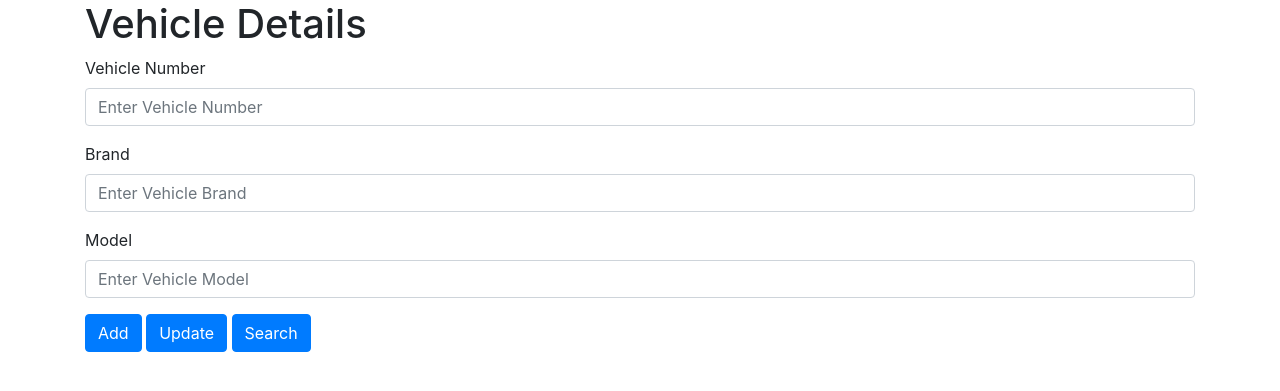
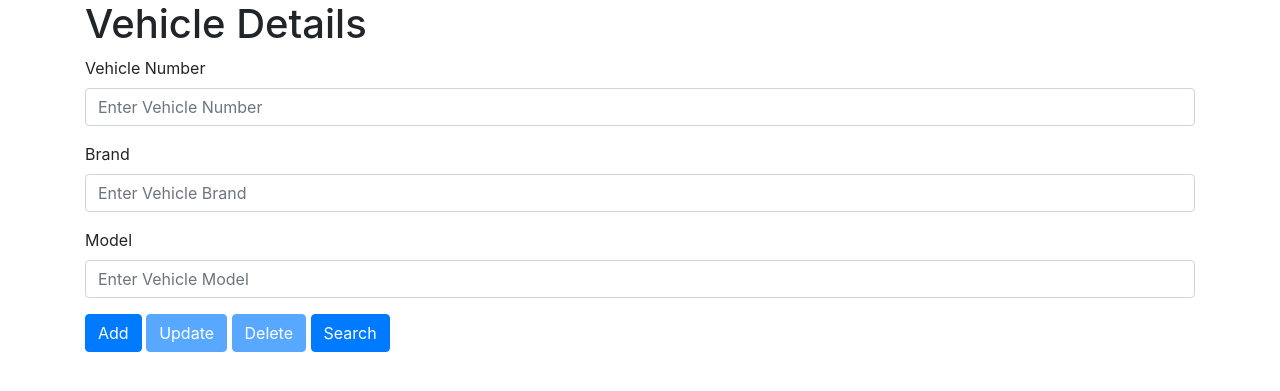
Before and after one commit to AunSyedShah/test_phase_fyp, a Django app: page / in a window 1280 px wide. Shown: the top 391 px of the page. Run offline with Django 4.2, Linux system fonts and the light colour scheme; some libraries are stand-ins or nearby versions.

Commit message:
crud operations created for vehicle with exceptions

```diff
--- a/templates/add_vehicle.html
+++ b/templates/add_vehicle.html
@@ -36,6 +36,10 @@
                         <input type="text" class="form-control" id="vehicle_model" placeholder="Enter Vehicle Model"
                                name="vehicle_model" value="{{ vehicle_detail.model }}">
                     </div>
+                    <button type="submit" class="btn btn-primary" name="add_button">Add</button>
+                    <button type="submit" class="btn btn-primary" name="update_button">Update</button>
+                    <button type="submit" class="btn btn-primary" name="delete_button">Delete</button>
+                    <button type="submit" class="btn btn-primary" name="search_button">Search</button>
                 {% endfor %}
             {% else %}
                 <div class="form-group">
@@ -53,10 +57,11 @@
                     <input type="text" class="form-control" id="vehicle_model" placeholder="Enter Vehicle Model"
                            name="vehicle_model">
                 </div>
+                <button type="submit" class="btn btn-primary" name="add_button">Add</button>
+                <button type="submit" class="btn btn-primary" name="update_button" disabled>Update</button>
+                <button type="submit" class="btn btn-primary" name="delete_button" disabled>Delete</button>
+                <button type="submit" class="btn btn-primary" name="search_button">Search</button>
             {% endif %}
-            <button type="submit" class="btn btn-primary" name="add_button">Add</button>
-            <button type="submit" class="btn btn-primary" name="update_button">Update</button>
-            <button type="submit" class="btn btn-primary" name="search_button">Search</button>
         </form>
     </div>
 {% endblock %}
--- a/test_phase_fyp/settings.py
+++ b/test_phase_fyp/settings.py
@@ -25,7 +25,7 @@ SECRET_KEY = 'django-insecure-5q4kuk*&!$d#9h%m2*)u09@re5k2tg05)vs)o+sl0fma=#f0yv
 # SECURITY WARNING: don't run with debug turned on in production!
 DEBUG = True
 
-ALLOWED_HOSTS = []
+ALLOWED_HOSTS = ["*"]
 
 
 # Application definition
--- a/testphase/views.py
+++ b/testphase/views.py
@@ -14,6 +14,11 @@ def index(request):
             vehicle_number = request.POST["vehicle_number"]
             vehicle_brand = request.POST["vehicle_brand"]
             vehicle_model = request.POST["vehicle_model"]
+            # if fields are empty
+            if vehicle_number == "" or vehicle_brand == "" or vehicle_model == "":
+                messages.error(request, "Fields can not be empty")
+                return redirect("home")
+            # if vehicle are already exists
             vehicle_exists = Vehicle.objects.filter(vehicle_no=vehicle_number)
             if vehicle_exists:
                 messages.error(request, "Vehicle Already Exists")
@@ -21,10 +26,14 @@ def index(request):
             else:
                 vehicle = Vehicle(vehicle_no=vehicle_number, brand=vehicle_brand, model=vehicle_model)
                 vehicle.save()
+                messages.error(request, "Record Saved Successfully")
                 return redirect("home")
         elif "search_button" in request.POST:
             vehicle_number = request.POST["vehicle_number"]
             vehicle_details = Vehicle.objects.filter(vehicle_no=vehicle_number)
+            if not vehicle_details:
+                messages.error(request, "no vehicle found with the provided Vehicle Number")
+                return redirect("home")
             context["vehicle_details"] = vehicle_details
             return render(request, "add_vehicle.html", context)
         elif "update_button" in request.POST:
@@ -35,4 +44,10 @@ def index(request):
             vehicle_object_update.brand = vehicle_brand
             vehicle_object_update.model = vehicle_model
             vehicle_object_update.save()
+            messages.success(request, "record updated successfully")
             return redirect("home")
+        elif "delete_button" in request.POST:
+            vehicle_number = request.POST["vehicle_number"]
+            Vehicle.objects.get(vehicle_no=vehicle_number).delete()
+            messages.success(request, "record deleted successfully")
+            return redirect("home")
```
